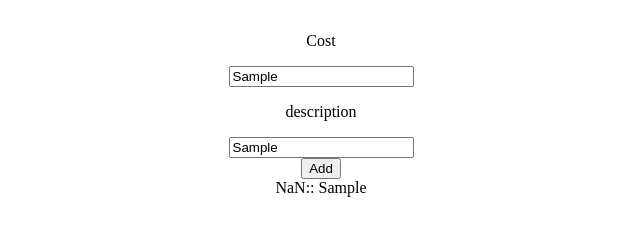
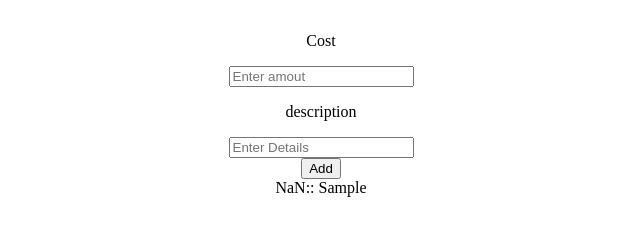
Before and after one commit to parimalnajan/JsBasic, a plain HTML site: page index.html in a window 1280 px wide. Both pictures are taken after typing "Sample", "Sample" into the empty fields and a click on the button "Add". Shown: the part 171-402 px from the top of the page, 319-959 px from the left. Drawn offline with Linux system fonts and the light colour scheme.

Commit message:
placeholder and cleartext

```diff
--- a/index.html
+++ b/index.html
@@ -26,8 +26,8 @@
 
 
     <h3 id="headingTotal"></h3>
-    <p>Cost</p> <input id="amt" type="text">
-    <p>description</p><input id="des" type="text">
+    <p>Cost</p> <input id="amt" type="text" placeholder="Enter amout" >
+    <p>description</p><input id="des" placeholder="Enter Details" type="text">
     <button id="btn">Add</button>
     <table id="allexpense"></table>
     <div id= "displayTable"></div>
@@ -37,6 +37,7 @@
         //get heading element
         const Inputdes= document.querySelector("#des");
         const inputElement= document.querySelector("#amt");
+        const element = document.querySelector("#btn");
         const displaTableEL = document.querySelector("#displayTable");
 
         let TotalExpense= 0;
@@ -54,8 +55,6 @@
 
         const textdes=Inputdes.value;           //catch text
         console.log({expense,textdes});         //console print obj
-
-
 
 
             Expenseobj = {}
@@ -84,17 +83,24 @@
 
         //console.clear();
         //console.table(allexpense);
+
+        //inputElement= "";
+       // Inputdes = "";
+
+       Inputdes.value="";
+       inputElement.value="";
         }
 
 
 
         //get button link
-        const element = document.querySelector("#btn");
-
-
         //listen click
        element.addEventListener("click",addExpense,false);
 
+
+    //   fucntion clear(){
+
+    //   }
 
 
 
```
